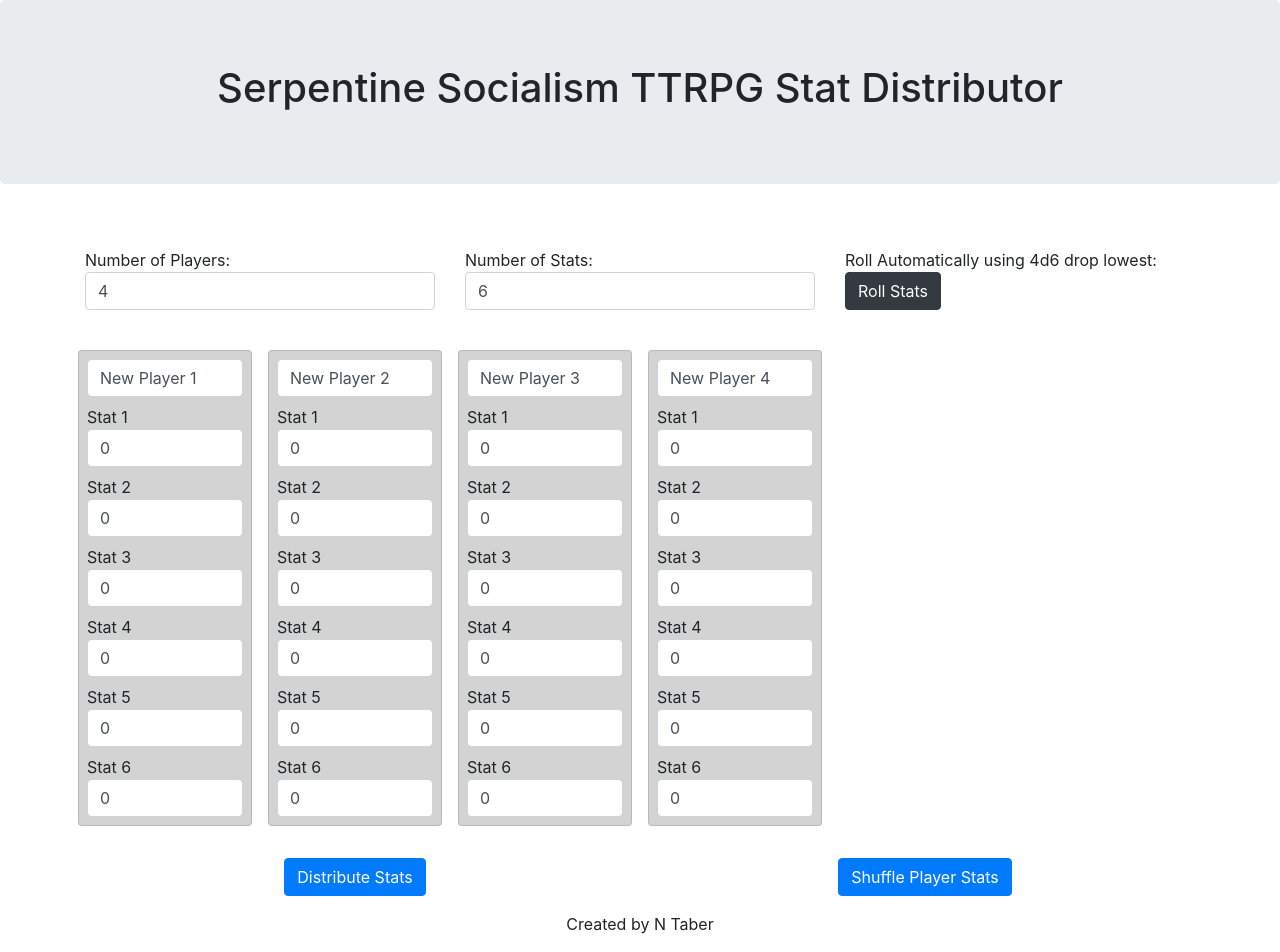
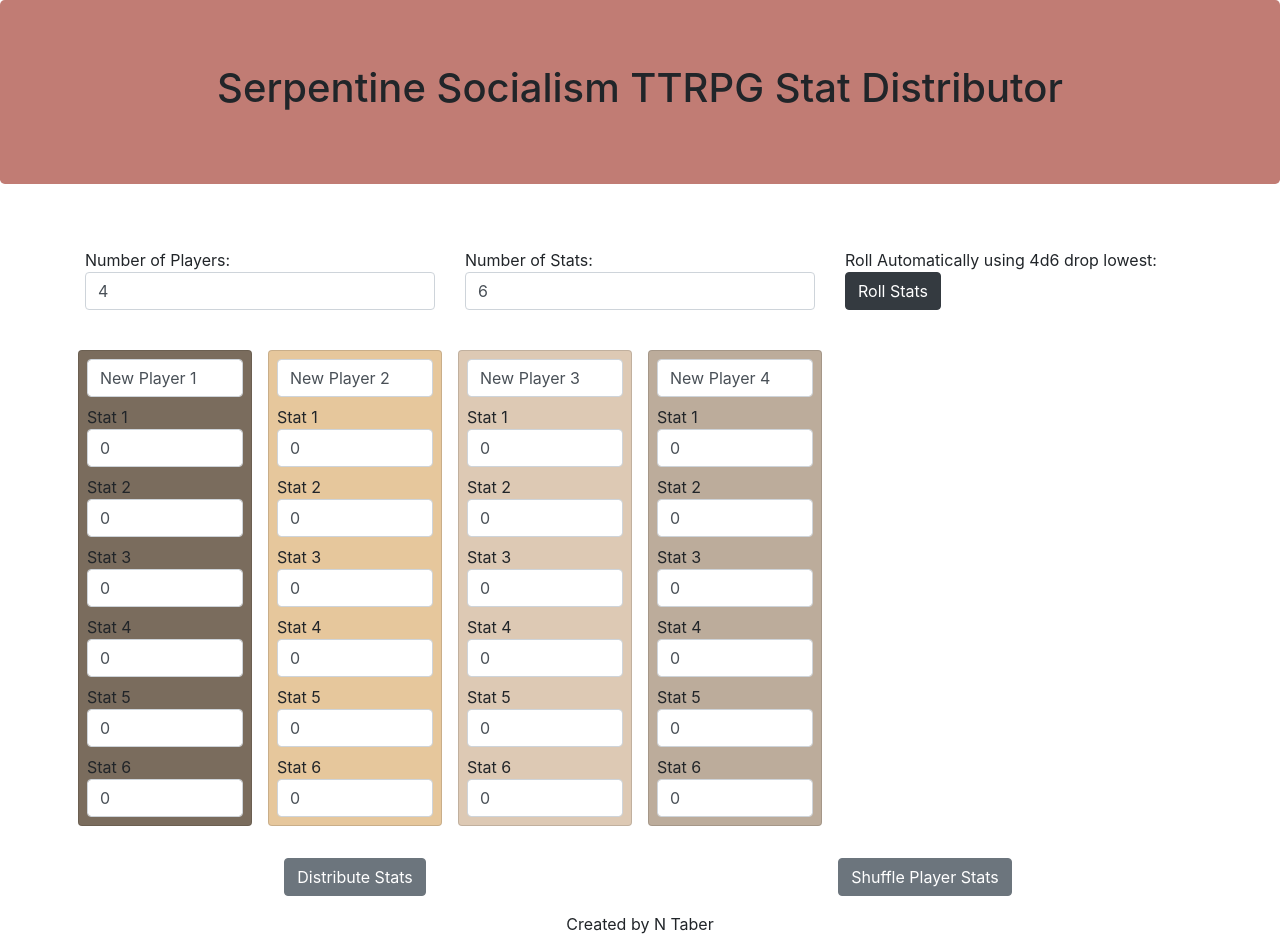
Before and after one commit to ntaberslx/SerpSoc, an Angular app: page / in a window 1280 px wide. Built offline with nearby package versions, Linux system fonts and the light colour scheme.

Commit message:
add color closes #2

```diff
--- a/src/app/app.component.css
+++ b/src/app/app.component.css
@@ -1,6 +1,3 @@
-.center{
-  text-align: center;
-}
 .padded{
   padding-top: 2rem;
 }
@@ -9,6 +6,6 @@
   padding-right: 0.5rem;
   padding-top: 0.5rem;
 }
-.innerStatBloc{
-  background-color: #D3D3D3;
+.jumbotronBG{
+  background-color: #c17c74;
 }
--- a/src/app/app.component.html
+++ b/src/app/app.component.html
@@ -1,4 +1,4 @@
-<div class="jumbotron text-center">
+<div class="jumbotron text-center jumbotronBG">
   <h1>
     {{ title }}
   </h1>
@@ -26,8 +26,8 @@
 
   <div class="container padded">
     <div class="row">
-      <div class="col-md-2 statBloc" *ngFor="let player of playerArray">
-        <div class="panel panel-primary card statBloc innerStatBloc">
+      <div class="col-md-2 statBloc" *ngFor="let player of playerArray; let i = index;">
+        <div class="panel panel-primary card statBloc" [ngStyle]="getColor(i)">
           <div class="panel-heading">
             <h3 class="panel-title">
               <input class="form-control" #playerName [value]="player.name" (change)="player.setName(playerName.value)" ngModel>
@@ -46,11 +46,11 @@
   </div>
   <div class="container padded">
     <div class="row">
-      <div class="col-md-6 center">
-        <button type="button" class="btn btn-primary" (click)="distribute()">Distribute Stats</button>
+      <div class="col-md-6 text-center">
+        <button type="button" class="btn btn-secondary" (click)="distribute()">Distribute Stats</button>
       </div>
-      <div class="col-md-6 center">
-        <button type="button" class="btn btn-primary" (click)="randomizeStats()">Shuffle Player Stats</button>
+      <div class="col-md-6 text-center">
+        <button type="button" class="btn btn-secondary" (click)="randomizeStats()">Shuffle Player Stats</button>
       </div>
     </div>
   </div>
--- a/src/app/app.component.ts
+++ b/src/app/app.component.ts
@@ -69,6 +69,9 @@ export class AppComponent implements OnInit {
   private n_stats: number;
   public playerArray;
   public trashBin;
+  public colorScheme = [
+    '#7a6c5d', '#E6C79C', '#ddc9b4', '#bcac9b', '#c17c74'
+  ];
 
   setPlayers(n_players) {
     this.n_players = n_players;
@@ -169,6 +172,12 @@ export class AppComponent implements OnInit {
     return results[0] + results[1] + results[2];
   }
 
+  getColor(i) {
+    return {
+      'background-color': this.colorScheme[i % this.colorScheme.length]
+    };
+  }
+
   getRndInteger(min, max): number {
     return Math.floor(Math.random() * (max - min + 1) ) + min;
   }
```
